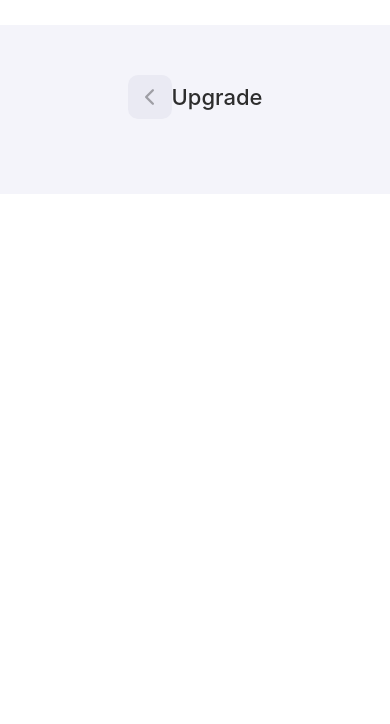
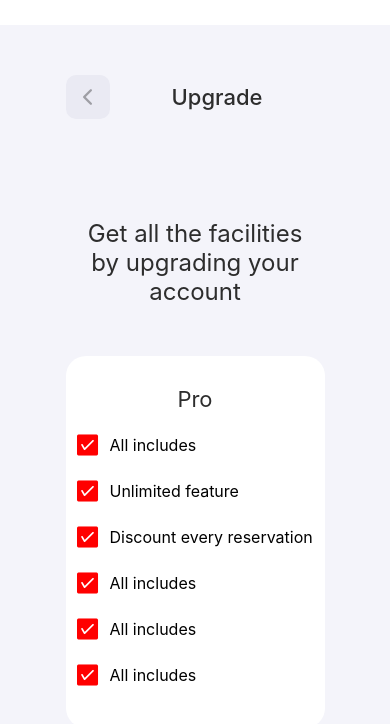
Before and after one commit to Irirwanirira/hoop, a React Native app: screen / in a window 390 px wide. Shown: the top 724 px of the page. Built offline with nearby package versions, Linux system fonts and the light colour scheme.

Commit message:
feat(UpgradePlan) add screen to show available features on each plan

```diff
--- a/src/app/screens/Plan/UpgradeScreen.tsx
+++ b/src/app/screens/Plan/UpgradeScreen.tsx
@@ -2,7 +2,7 @@ import React from 'react';
 import { StyleSheet, Text, Image, View, TouchableHighlight, SafeAreaView, Button, Alert, Platform, StatusBar, Dimensions,ImageBackground } from 'react-native'
 import { router, useNavigation } from 'expo-router';
 import { Ionicons } from '@expo/vector-icons';
-
+import PlanFeature from '../../../components/PlanFeature';
 
 
 function UpgradeScreen() {
@@ -18,8 +18,24 @@ function UpgradeScreen() {
                 </View>
              </View>
             <View style={styles.explainView}>
-                 <View style={styles.explainText}></View>
-            </View>
+                    <View style={styles.explainTextView}><Text style={styles.explainText} >Get all the facilities</Text></View>
+                    <View style={styles.explainTextView}><Text style={styles.explainText}   >by upgrading your</Text></View>
+                    <View style={styles.explainTextView}><Text  style={styles.explainText}  >account</Text></View>
+             </View>
+            <View style={styles.featureOuter}>
+              <View style={styles.categoryView}>
+                <Text style={styles.categoryText}>Pro</Text>
+                </View>
+                 <View style={styles.availableFeatures}>
+                        <PlanFeature text="All includes" />
+                        <PlanFeature text="Unlimited feature" />
+                        <PlanFeature text="Discount every reservation" />
+                        <PlanFeature text="All includes" />
+                        <PlanFeature text="All includes" />
+                        <PlanFeature text="All includes"/>
+                 </View>
+
+             </View>
 
 
 
@@ -81,9 +97,41 @@ const styles = StyleSheet.create({
         // width:"70%"
     },
     explainView: {
+        marginTop: 50,
+        marginBottom:50
+    },
+    explainTextView: {
+        display: "flex",
+        flexDirection: "row",
+        justifyContent: "center",
+        alignItems:"center"
 
     },
     explainText: {
+        color: "#2D2D2D",
+        fontSize:24
+    },
+    featureOuter: {
+        backgroundColor: "white",
+        width: 259,
+        height: 372,
+        borderRadius:20
+    },
+    categoryView: {
+        display: "flex",
+        flexDirection: "row",
+        justifyContent: "center",
+        alignItems: 'center',
+        marginTop: 30,
+        marginBottom:20
+
+    },
+    categoryText: {
+        color: "#2D2D2D",
+        fontSize:22
+    },
+    availableFeatures: {
+        width:"80%"
 
     }
 
--- a/src/components/PlanFeature.tsx
+++ b/src/components/PlanFeature.tsx
@@ -14,7 +14,7 @@ function PlanFeature({text}:planFeatureProps){
                 <AntDesign name="checksquare" size={24} color="red" />
             </View>
             <View style={styles.textView}>
-                <Text>{text }</Text>
+                <Text style={styles.text}>{text }</Text>
             </View>
         </View>
     );
@@ -26,9 +26,10 @@ const styles = StyleSheet.create({
     outer: {
         display: "flex",
         flexDirection: "row",
-        justifyContent: "center",
+        marginLeft:10,
         alignItems: 'center',
-        gap:20
+        gap: 10,
+        marginBottom:20
 
     },
 
@@ -38,6 +39,10 @@ const styles = StyleSheet.create({
     },
     textView: {
 
+    },
+    text: {
+        color: "black",
+        fontSize:16
     }
 
 })
```
